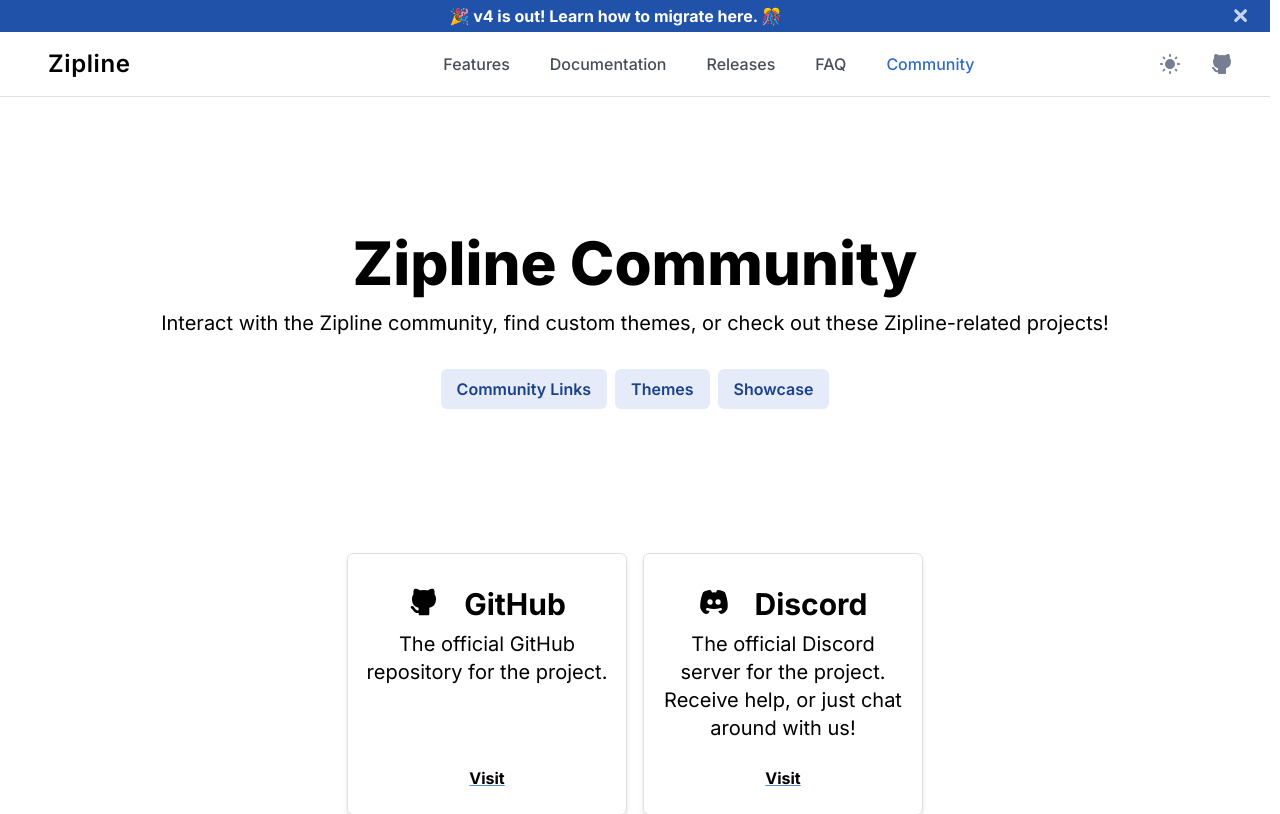
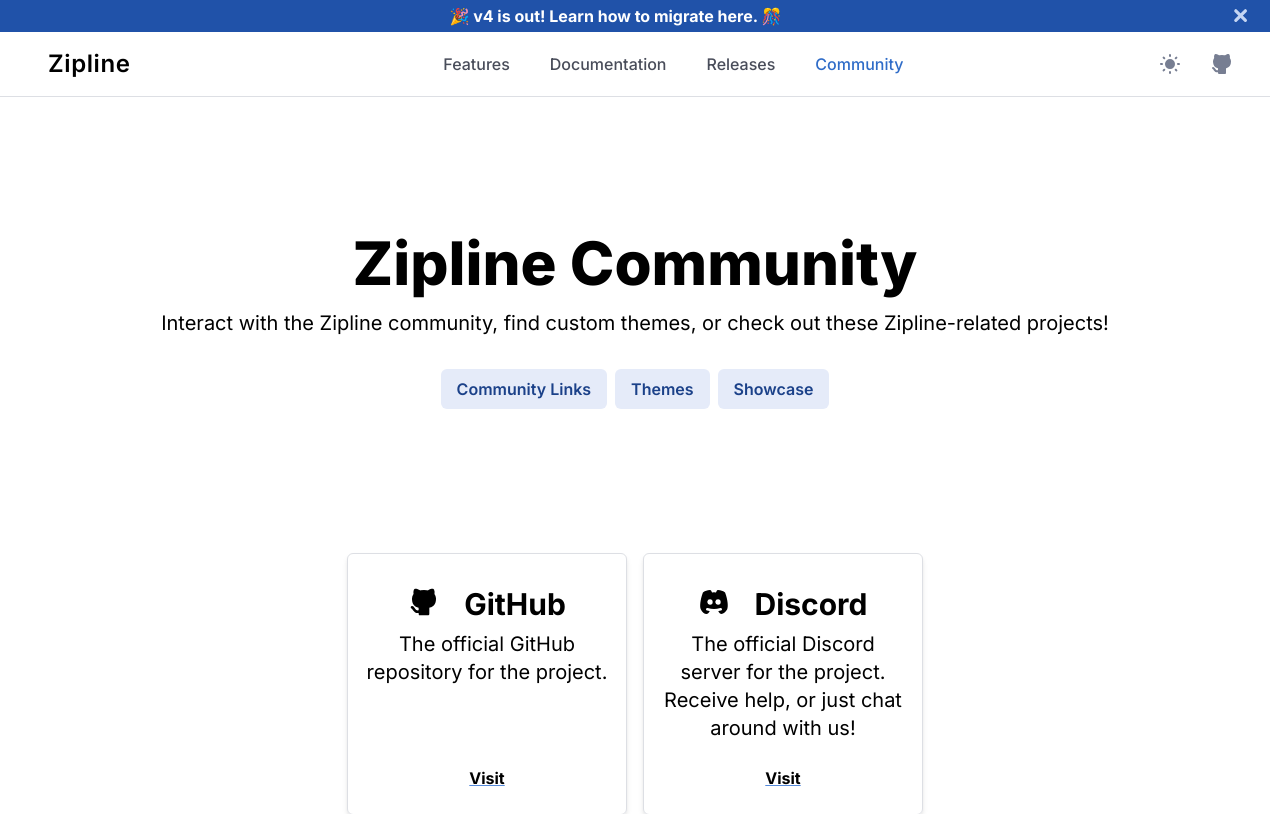
Before and after one commit to diced/zipline-docs, a Next.js app: page /community in a window 1280 px wide. Shown: the top 814 px of the page. Built offline with nearby package versions, Linux system fonts and the light colour scheme.

Commit message:
feat: new docs + fix links

```diff
--- a/src/components/Header.tsx
+++ b/src/components/Header.tsx
@@ -22,11 +22,11 @@
     href: '/releases',
     active: (pathname: string) => pathname === '/releases',
   },
-  {
-    name: 'FAQ',
-    href: '/faq',
-    active: (pathname: string) => pathname === '/faq',
-  },
+  // {
+  //   name: 'FAQ',
+  //   href: '/faq',
+  //   active: (pathname: string) => pathname === '/faq',
+  // },
   {
     name: 'Community',
     href: '/community',
--- a/src/pages/docs/[...slug].tsx
+++ b/src/pages/docs/[...slug].tsx
@@ -28,6 +28,7 @@
   readSidebar,
 } from '../../lib/docs';
 import rehypeImageSize from '../../lib/rehypeImageSize';
+import dayjs from 'dayjs';
 
 // @ts-ignore
 (typeof global !== 'undefined' ? global : window).Prism = Prism;
@@ -35,6 +36,9 @@
 require('prismjs/components/prism-bash');
 require('prismjs/components/prism-nginx');
 require('prismjs/components/prism-http');
+
+const REPO_BASE_URL = 'https://github.com/diced/zipline-docs';
+const REPO_BRANCH = 'v4';
 
 export default function DocsPage({
   source,
@@ -162,13 +166,12 @@
             <div className='flex items-center text-sm dark:text-gray-400'>
               Last updated:{' '}
               <span className='hover:text-gray-400 dark:hover:text-gray-100 transition-colors ml-1'>
-                {lastUpdated.toLocaleDateString('en-US')}
+                {dayjs(lastUpdated).format('MMM D, YYYY')}
               </span>
             </div>
 
-            {/* TODO: change branch */}
             <Link
-              href={`https://github.com/diced/zipline-docs/edit/v4/${path.endsWith('.mdx') ? path : path + '/' + path.split('/').pop()}`}
+              href={`${REPO_BASE_URL}/edit/${REPO_BRANCH}${path.endsWith('.mdx') ? path.slice(1) : path.slice(1) + '/' + path.split('/').pop() + '.mdx'}`}
               className='flex items-center text-sm dark:text-gray-400 transition-colors dark:hover:text-blue-500 hover:text-blue-600'
               target='_blank'
               data-umami-event='edit_on_github'
--- a/src/pages/index.tsx
+++ b/src/pages/index.tsx
@@ -142,7 +142,6 @@
           cardType: 'summary_large_image',
         }}
       />
-
       <Container>
         <Center>
           <div className='my-28 w-full mx-6'>
--- a/src/styles/index.css
+++ b/src/styles/index.css
@@ -6,9 +6,11 @@
   0% {
     background-position: 0% 50%;
   }
+
   50% {
     background-position: 100% 50%;
   }
+
   100% {
     background-position: 0% 50%;
   }
```
Also changed, not shown: 3 other files (tests, documents, lock files or other folders).
